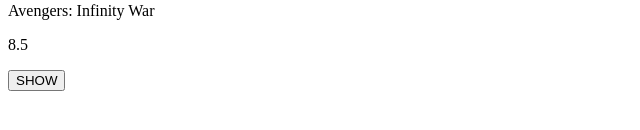
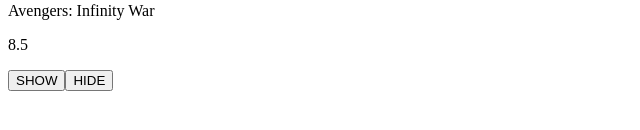
Before and after one commit to Natalina27/react-warrior-10days, a React (Create React App) app: page / in a window 1280 px wide. Shown: the part 326-456 px from the top of the page, without its empty margins (0-640 px from the left). Built offline with nearby package versions, Linux system fonts and the light colour scheme.

Commit message:
day2 Display changes setState button hide

```diff
--- a/src/index.js
+++ b/src/index.js
@@ -54,6 +54,15 @@ class MovieItem extends React.Component{ //MovieItem = new React.Component()
                             });
 
                         }}>SHOW</button>
+                    <button type="button"
+                            onClick={()=> {
+                                console.log('show');
+                                this.setState({
+                                    show: false
+                                });
+
+                            }}>HIDE</button>
+
                     {this.state.show ? <p>{overview}</p> : null}
                 </div>
             );
```
